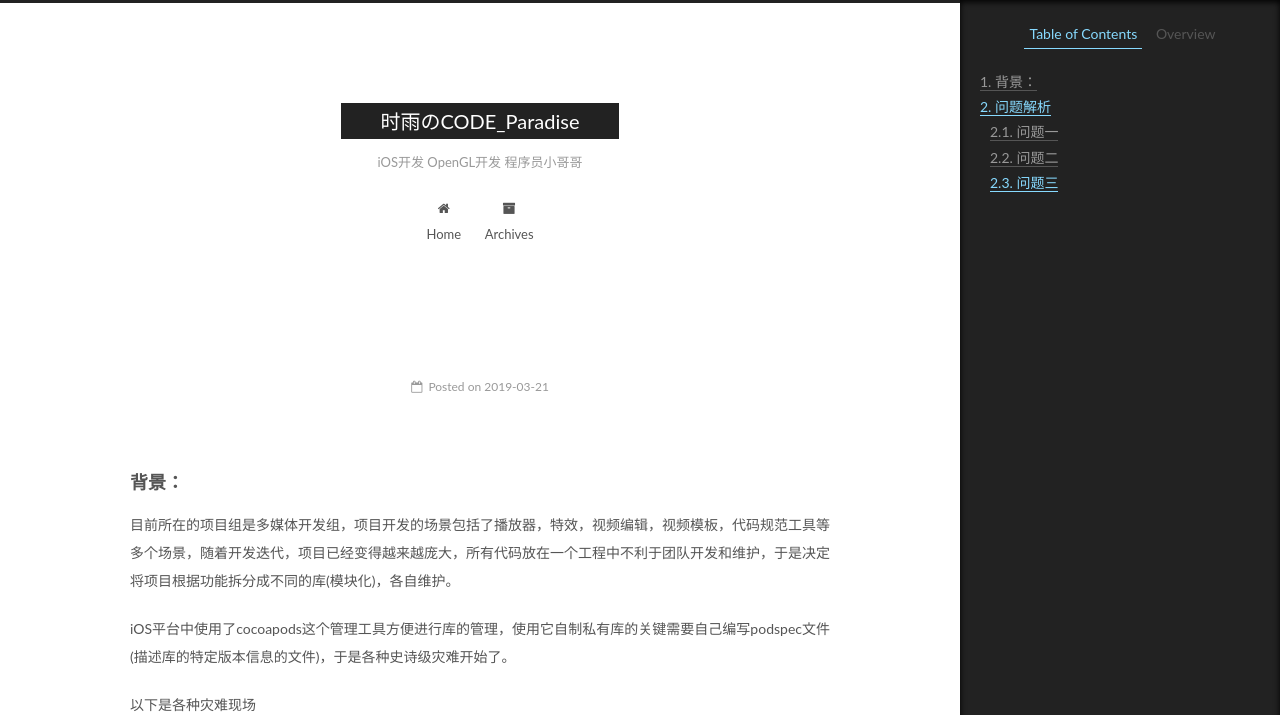
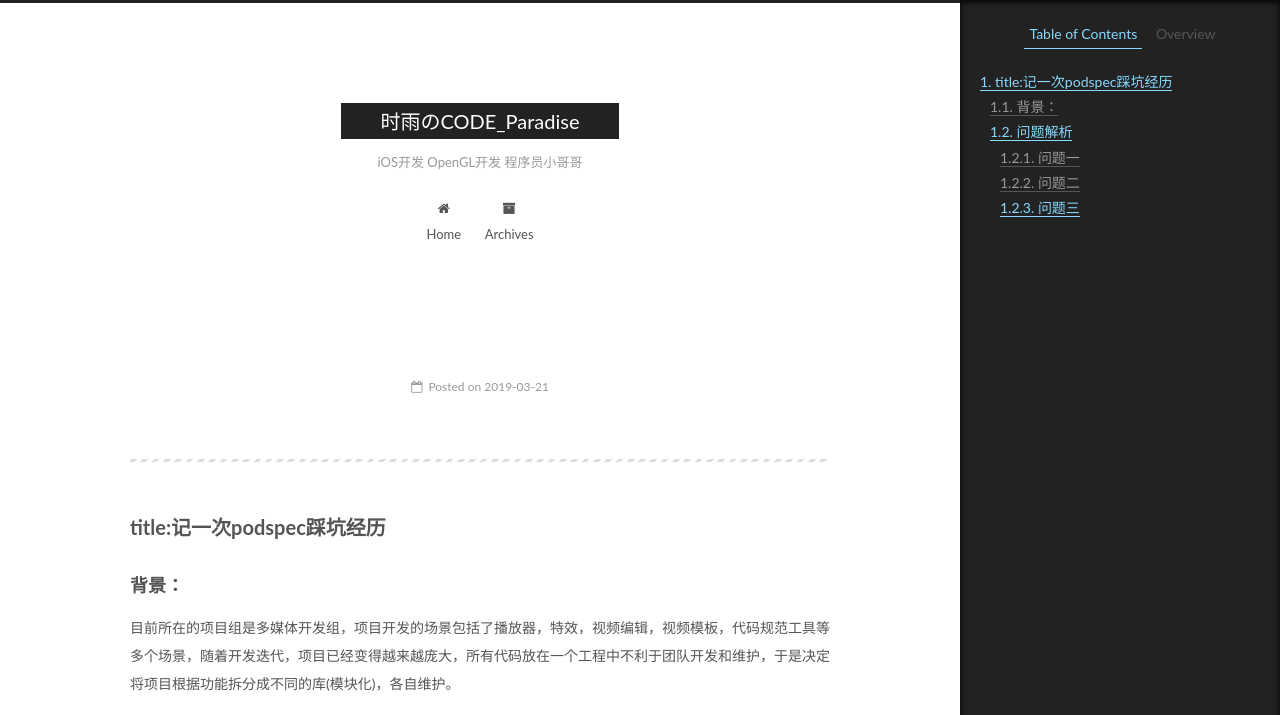
Before and after one commit to YuHan-L/YuHan-L.github.io, a plain HTML site: page 2019/03/21/iOS/记一次podspec采坑经历/index.html in a window 1280 px wide. Shown: the top 715 px of the page. Drawn offline with Linux system fonts and the light colour scheme.

Commit message:
Site updated: 2019-03-23 14:17:26

```diff
--- a/2019/03/21/iOS/记一次podspec采坑经历/index.html
+++ b/2019/03/21/iOS/记一次podspec采坑经历/index.html
@@ -79,12 +79,12 @@
 
 
 
-<meta name="description" content="背景：目前所在的项目组是多媒体开发组，项目开发的场景包括了播放器，特效，视频编辑，视频模板，代码规范工具等多个场景，随着开发迭代，项目已经变得越来越庞大，所有代码放在一个工程中不利于团队开发和维护，于是决定将项目根据功能拆分成不同的库(模块化)，各自维护。 iOS平台中使用了cocoapods这个管理工具方便进行库的管理，使用它自制私有库的关键需要自己编写podspec文件(描述库的特定版本信息的">
+<meta name="description" content="title:记一次podspec踩坑经历背景：目前所在的项目组是多媒体开发组，项目开发的场景包括了播放器，特效，视频编辑，视频模板，代码规范工具等多个场景，随着开发迭代，项目已经变得越来越庞大，所有代码放在一个工程中不利于团队开发和维护，于是决定将项目根据功能拆分成不同的库(模块化)，各自维护。 iOS平台中使用了cocoapods这个管理工具方便进行库的管理，使用它自制私有库的关键需要自己编写">
 <meta property="og:type" content="article">
 <meta property="og:title" content="时雨のCODE_Paradise">
 <meta property="og:url" content="http://yoursite.com/2019/03/21/iOS/记一次podspec采坑经历/index.html">
 <meta property="og:site_name" content="时雨のCODE_Paradise">
-<meta property="og:description" content="背景：目前所在的项目组是多媒体开发组，项目开发的场景包括了播放器，特效，视频编辑，视频模板，代码规范工具等多个场景，随着开发迭代，项目已经变得越来越庞大，所有代码放在一个工程中不利于团队开发和维护，于是决定将项目根据功能拆分成不同的库(模块化)，各自维护。 iOS平台中使用了cocoapods这个管理工具方便进行库的管理，使用它自制私有库的关键需要自己编写podspec文件(描述库的特定版本信息的">
+<meta property="og:description" content="title:记一次podspec踩坑经历背景：目前所在的项目组是多媒体开发组，项目开发的场景包括了播放器，特效，视频编辑，视频模板，代码规范工具等多个场景，随着开发迭代，项目已经变得越来越庞大，所有代码放在一个工程中不利于团队开发和维护，于是决定将项目根据功能拆分成不同的库(模块化)，各自维护。 iOS平台中使用了cocoapods这个管理工具方便进行库的管理，使用它自制私有库的关键需要自己编写">
 <meta property="og:locale" content="default">
 <meta property="og:image" content="https://ws3.sinaimg.cn/large/006tKfTcgy1g1anlzllspj327w0j4qna.jpg">
 <meta property="og:image" content="https://ws3.sinaimg.cn/large/006tKfTcgy1g1ap2g0zoej31f80l0gs6.jpg">
@@ -102,10 +102,10 @@
 <meta property="og:image" content="https://ws3.sinaimg.cn/large/006tKfTcgy1g1apeedur2j327i0kkgur.jpg">
 <meta property="og:image" content="https://ws4.sinaimg.cn/large/006tKfTcgy1g1bdxad5kgj32x60modng.jpg">
 <meta property="og:image" content="https://ws2.sinaimg.cn/large/006tKfTcgy1g1be3roorqj31080h8dhw.jpg">
-<meta property="og:updated_time" content="2019-03-23T06:15:04.000Z">
+<meta property="og:updated_time" content="2019-03-23T06:17:18.800Z">
 <meta name="twitter:card" content="summary">
 <meta name="twitter:title" content="时雨のCODE_Paradise">
-<meta name="twitter:description" content="背景：目前所在的项目组是多媒体开发组，项目开发的场景包括了播放器，特效，视频编辑，视频模板，代码规范工具等多个场景，随着开发迭代，项目已经变得越来越庞大，所有代码放在一个工程中不利于团队开发和维护，于是决定将项目根据功能拆分成不同的库(模块化)，各自维护。 iOS平台中使用了cocoapods这个管理工具方便进行库的管理，使用它自制私有库的关键需要自己编写podspec文件(描述库的特定版本信息的">
+<meta name="twitter:description" content="title:记一次podspec踩坑经历背景：目前所在的项目组是多媒体开发组，项目开发的场景包括了播放器，特效，视频编辑，视频模板，代码规范工具等多个场景，随着开发迭代，项目已经变得越来越庞大，所有代码放在一个工程中不利于团队开发和维护，于是决定将项目根据功能拆分成不同的库(模块化)，各自维护。 iOS平台中使用了cocoapods这个管理工具方便进行库的管理，使用它自制私有库的关键需要自己编写">
 <meta name="twitter:image" content="https://ws3.sinaimg.cn/large/006tKfTcgy1g1anlzllspj327w0j4qna.jpg">
 
 
@@ -316,7 +316,8 @@
 
 
 
-        <h3 id="背景："><a href="#背景：" class="headerlink" title="背景："></a>背景：</h3><p>目前所在的项目组是多媒体开发组，项目开发的场景包括了播放器，特效，视频编辑，视频模板，代码规范工具等多个场景，随着开发迭代，项目已经变得越来越庞大，所有代码放在一个工程中不利于团队开发和维护，于是决定将项目根据功能拆分成不同的库(模块化)，各自维护。</p>
+        <hr>
+<h2 id="title-记一次podspec踩坑经历"><a href="#title-记一次podspec踩坑经历" class="headerlink" title="title:记一次podspec踩坑经历"></a>title:记一次podspec踩坑经历</h2><h3 id="背景："><a href="#背景：" class="headerlink" title="背景："></a>背景：</h3><p>目前所在的项目组是多媒体开发组，项目开发的场景包括了播放器，特效，视频编辑，视频模板，代码规范工具等多个场景，随着开发迭代，项目已经变得越来越庞大，所有代码放在一个工程中不利于团队开发和维护，于是决定将项目根据功能拆分成不同的库(模块化)，各自维护。</p>
 <p>iOS平台中使用了cocoapods这个管理工具方便进行库的管理，使用它自制私有库的关键需要自己编写podspec文件(描述库的特定版本信息的文件)，于是各种史诗级灾难开始了。</p>
 <p>以下是各种灾难现场</p>
 <p><img src="https://ws3.sinaimg.cn/large/006tKfTcgy1g1anlzllspj327w0j4qna.jpg" alt="c++标准库的头文件找不到"></p>
@@ -515,7 +516,7 @@
 
 
 
-              <div class="post-toc-content"><ol class="nav"><li class="nav-item nav-level-3"><a class="nav-link" href="#背景："><span class="nav-number">1.</span> <span class="nav-text">背景：</span></a></li><li class="nav-item nav-level-3"><a class="nav-link" href="#问题解析"><span class="nav-number">2.</span> <span class="nav-text">问题解析</span></a><ol class="nav-child"><li class="nav-item nav-level-4"><a class="nav-link" href="#问题一"><span class="nav-number">2.1.</span> <span class="nav-text">问题一</span></a></li><li class="nav-item nav-level-4"><a class="nav-link" href="#问题二"><span class="nav-number">2.2.</span> <span class="nav-text">问题二</span></a></li><li class="nav-item nav-level-4"><a class="nav-link" href="#问题三"><span class="nav-number">2.3.</span> <span class="nav-text">问题三</span></a></li></ol></li></ol></div>
+              <div class="post-toc-content"><ol class="nav"><li class="nav-item nav-level-2"><a class="nav-link" href="#title-记一次podspec踩坑经历"><span class="nav-number">1.</span> <span class="nav-text">title:记一次podspec踩坑经历</span></a><ol class="nav-child"><li class="nav-item nav-level-3"><a class="nav-link" href="#背景："><span class="nav-number">1.1.</span> <span class="nav-text">背景：</span></a></li><li class="nav-item nav-level-3"><a class="nav-link" href="#问题解析"><span class="nav-number">1.2.</span> <span class="nav-text">问题解析</span></a><ol class="nav-child"><li class="nav-item nav-level-4"><a class="nav-link" href="#问题一"><span class="nav-number">1.2.1.</span> <span class="nav-text">问题一</span></a></li><li class="nav-item nav-level-4"><a class="nav-link" href="#问题二"><span class="nav-number">1.2.2.</span> <span class="nav-text">问题二</span></a></li><li class="nav-item nav-level-4"><a class="nav-link" href="#问题三"><span class="nav-number">1.2.3.</span> <span class="nav-text">问题三</span></a></li></ol></li></ol></li></ol></div>
 
 
           </div>
--- a/css/main.css
+++ b/css/main.css
@@ -1822,7 +1822,7 @@ pre .javascript .function {
   width: 4px;
   height: 4px;
   border-radius: 50%;
-  background: #2fb352;
+  background: #fff;
 }
 .links-of-blogroll {
   font-size: 13px;
```
Also changed, not shown: index.html (+2 -1 lines).
